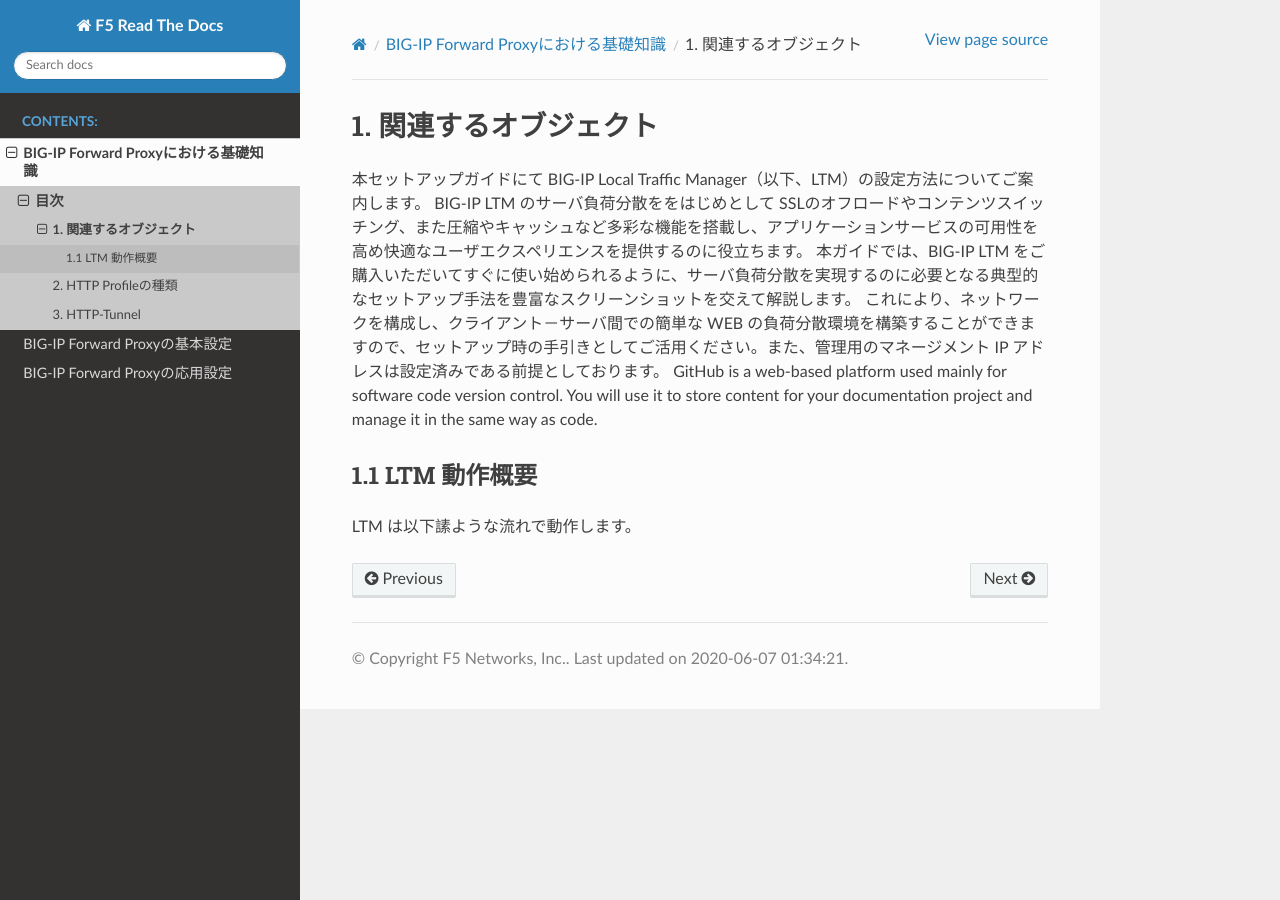
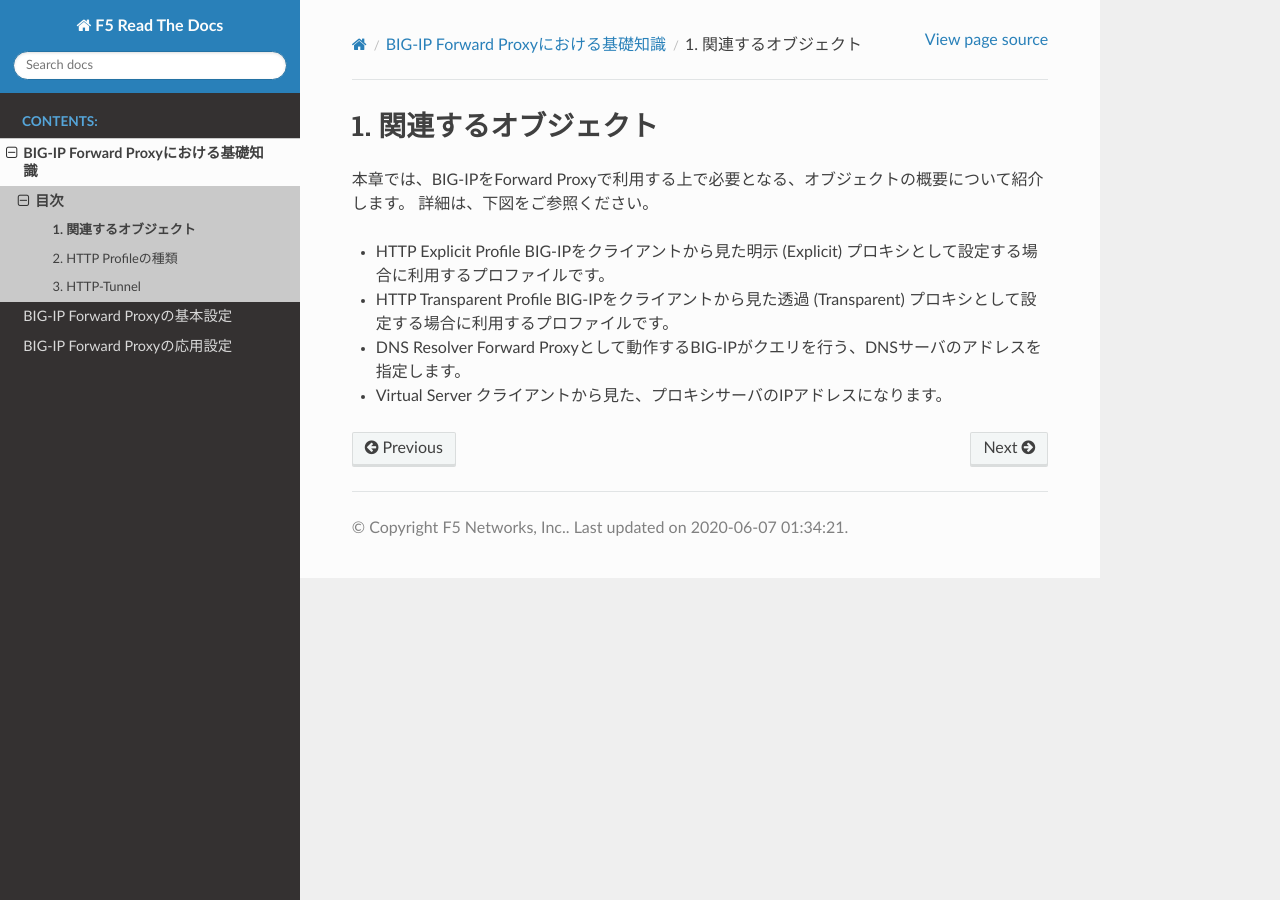
Before and after one commit to ttsuji777/bigip-fwdproxy-jp, a Sphinx documentation site: the page built from docs/content1/module1/module1.rst, in a window 1280 px wide. Built offline with Sphinx 7.4.7 and the Read the Docs theme 2.0.0, drawn with Linux system fonts in a browser that asks for light colours.

Commit message:
no message

```diff
--- a/docs/content1/module1/module1.rst
+++ b/docs/content1/module1/module1.rst
@@ -1,12 +1,14 @@
 1. 関連するオブジェクト
 ===========================
 
-本セットアップガイドにて BIG-IP Local Traffic Manager（以下、LTM）の設定方法についてご案内します。
-BIG-IP LTM のサーバ負荷分散ををはじめとして SSLのオフロードやコンテンツスイッチング、また圧縮やキャッシュなど多彩な機能を搭載し、アプリケーションサービスの可用性を高め快適なユーザエクスペリエンスを提供するのに役立ちます。
-本ガイドでは、BIG-IP LTM をご購入いただいてすぐに使い始められるように、サーバ負荷分散を実現するのに必要となる典型的なセットアップ手法を豊富なスクリーンショットを交えて解説します。
-これにより、ネットワークを構成し、クライアント－サーバ間での簡単な WEB の負荷分散環境を構築することができますので、セットアップ時の手引きとしてご活用ください。また、管理用のマネージメント IP アドレスは設定済みである前提としております。
-GitHub is a web-based platform used mainly for software code version control. You will use it to store content for your documentation project and manage it in the same way as code.
+本章では、BIG-IPをForward Proxyで利用する上で必要となる、オブジェクトの概要について紹介します。
+詳細は、下図をご参照ください。
 
-1.1 LTM 動作概要
-------------
-LTM は以下䛾ような流れで動作します。
+- HTTP Explicit Profile
+  BIG-IPをクライアントから見た明示 (Explicit) プロキシとして設定する場合に利用するプロファイルです。
+- HTTP Transparent Profile
+  BIG-IPをクライアントから見た透過 (Transparent) プロキシとして設定する場合に利用するプロファイルです。
+- DNS Resolver
+  Forward Proxyとして動作するBIG-IPがクエリを行う、DNSサーバのアドレスを指定します。
+- Virtual Server
+  クライアントから見た、プロキシサーバのIPアドレスになります。
```
Also changed, not shown: docs/content1/module2/module2.rst (+10 -8 lines), docs/content1/module3/module3.rst (+3 -9 lines).
